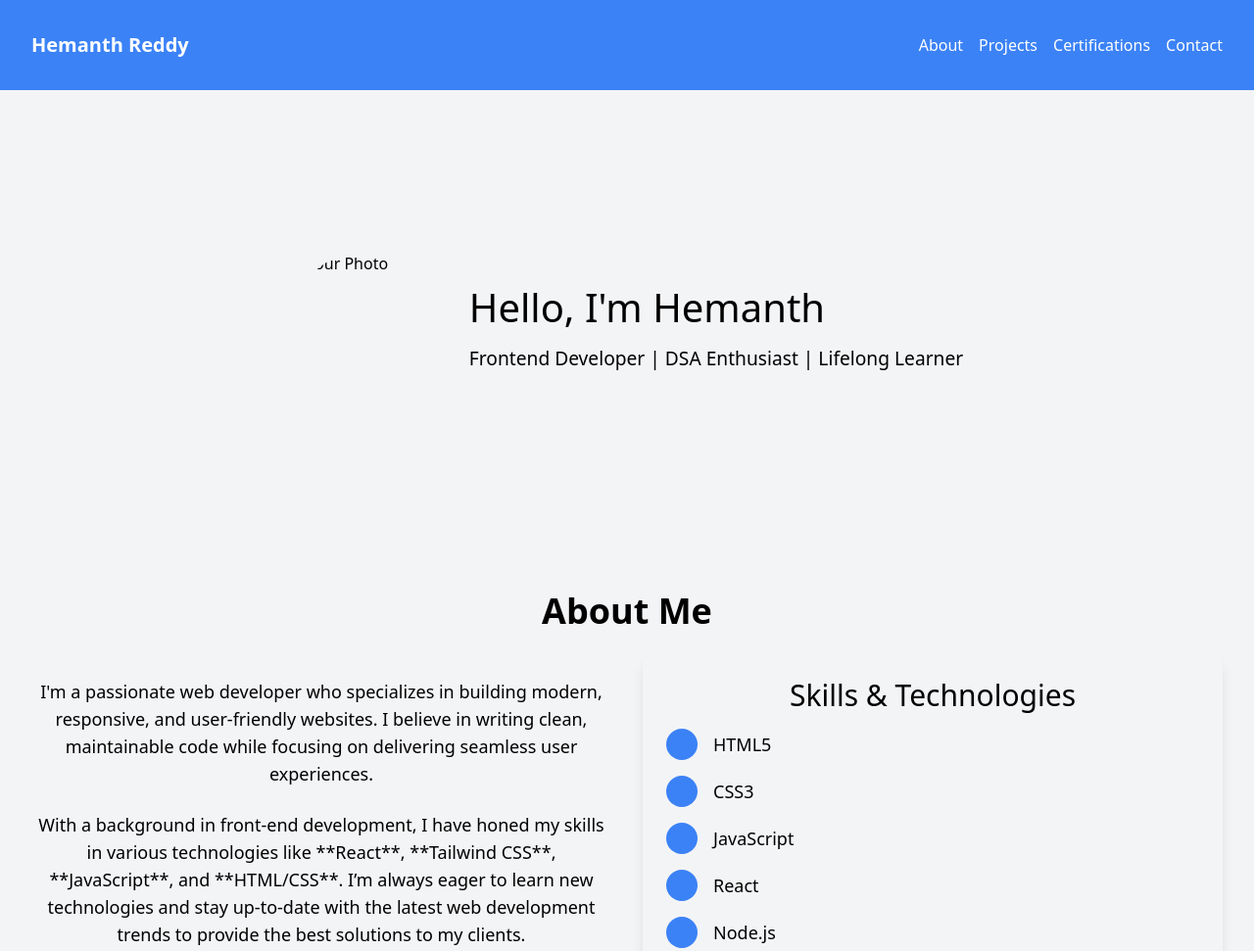
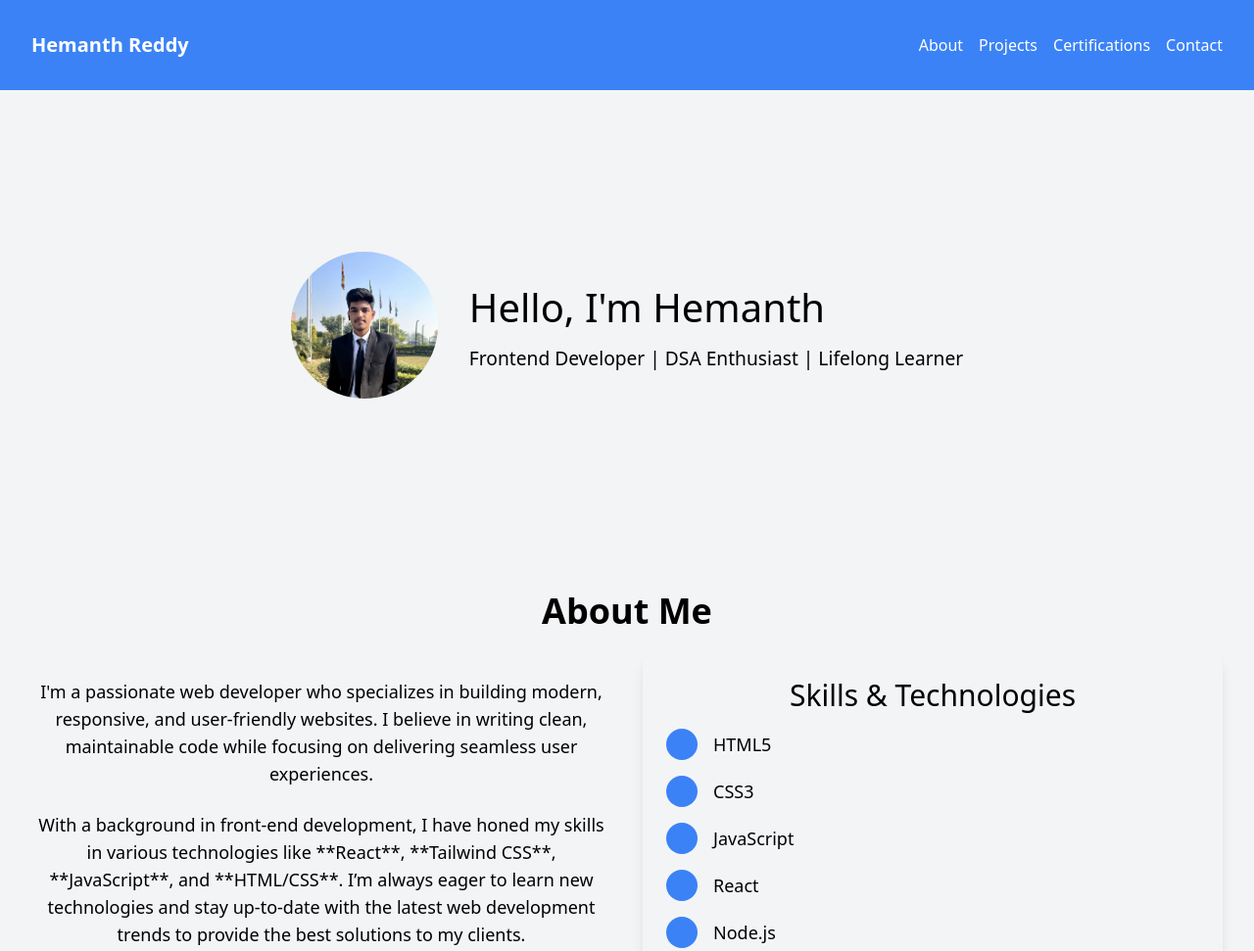
Before and after one commit to Hemanthreddy01/demo., a website: page index.html in a window 1280 px wide. Shown: the top 971 px of the page at 98% size. Drawn offline with nearby package versions, Linux system fonts and the light colour scheme.

Commit message:
Update index.html

```diff
--- a/index.html
+++ b/index.html
@@ -29,7 +29,7 @@
   <!-- Hero Section -->
   <section style="display: flex; justify-content: center; align-items: center; padding: 4rem 2rem; min-height: 60vh;">
   <div style="display: flex; align-items: center; gap: 2rem;">
-    <img src="your-photo.jpg" alt="Your Photo" style="width: 150px; height: 150px; border-radius: 50%; object-fit: cover;">
+    <img src="hemanth.jpg" alt="Your Photo" style="width: 150px; height: 150px; border-radius: 50%; object-fit: cover;">
     <div style="text-align: left;">
       <h1 style="font-size: 2.5rem; margin: 0;">Hello, I'm Hemanth</h1>
       <p style="font-size: 1.2rem; margin-top: 0.5rem;">Frontend Developer | DSA Enthusiast | Lifelong Learner</p>
```
